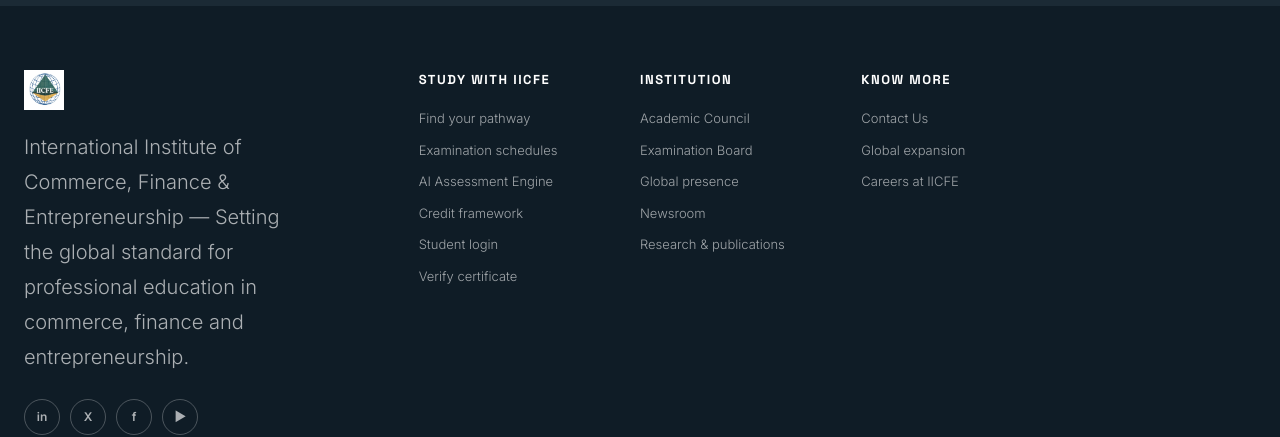
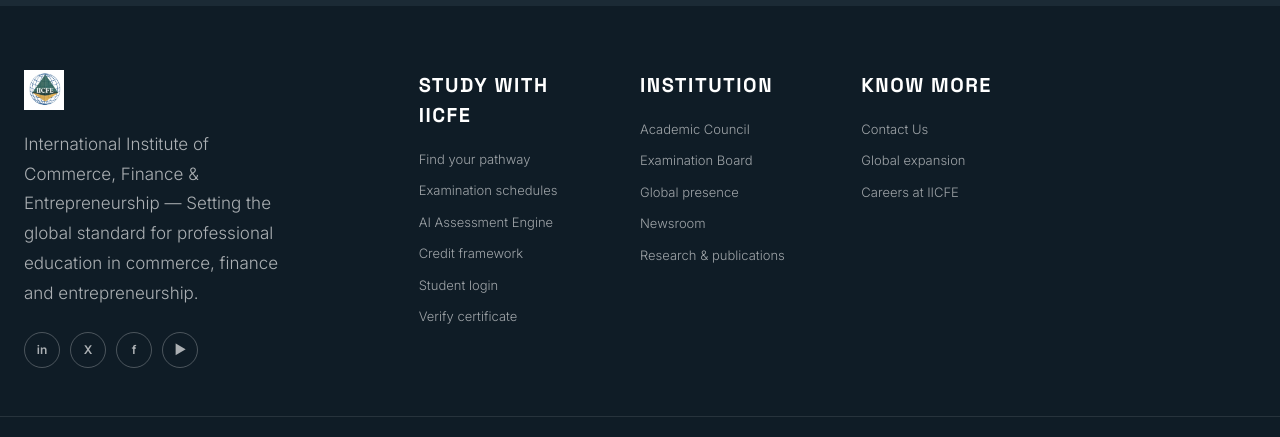
Before and after one commit to iicfeglobal-create/IICFE, a React (Vite) app: page / in a window 1280 px wide. Shown: the part 7651-8088 px from the top of the page. Built offline with nearby package versions, Linux system fonts and the light colour scheme.

Commit message:
Update Footer.jsx

```diff
--- a/src/components/layout/Footer.jsx
+++ b/src/components/layout/Footer.jsx
@@ -25,7 +25,7 @@
                 className="h-10 w-auto object-contain"
               />
             </div>
-            <p className="text-[20px] text-white/65 leading-[1.75] font-light max-w-[260px] mb-6">
+            <p className="text-[17px] text-white/65 leading-[1.75] font-light max-w-[260px] mb-6">
               International Institute of Commerce, Finance & Entrepreneurship — Setting the global standard for professional education in commerce, finance and entrepreneurship.
             </p>
             <div className="flex gap-2.5">
@@ -42,7 +42,7 @@
           {/* Links */}
           {Object.entries(links).map(([section, items]) => (
             <div key={section}>
-              <h5 className="text-[13px] font-bold tracking-[1.5px] uppercase text-white mb-5">{section}</h5>
+              <h5 className="text-[20px] font-bold tracking-[1.5px] uppercase text-white mb-5">{section}</h5>
               {items.map(item => (
                 <a key={item} href="#" className="block text-[13px] text-white/60 hover:text-white mb-3 font-light transition-colors duration-150">{item}</a>
               ))}
```
